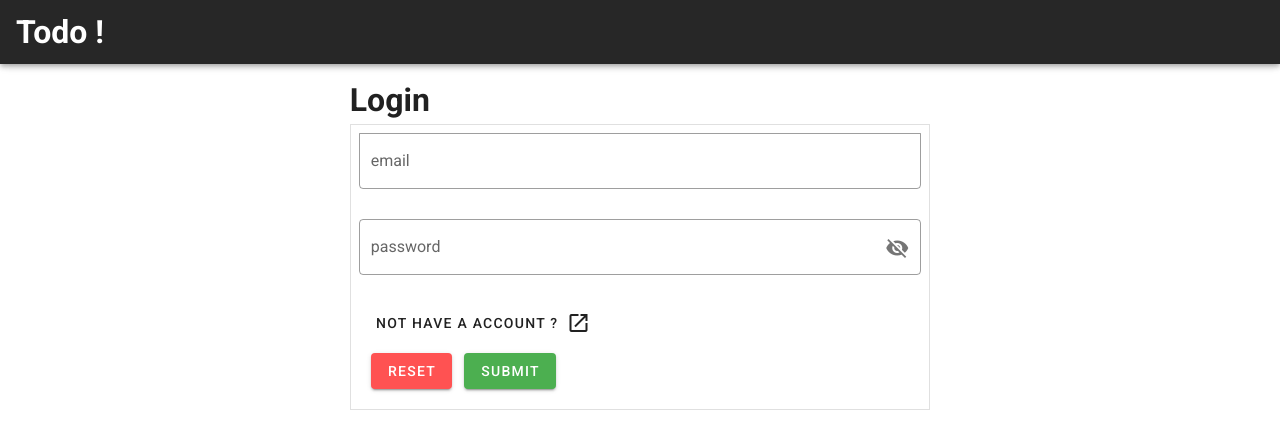
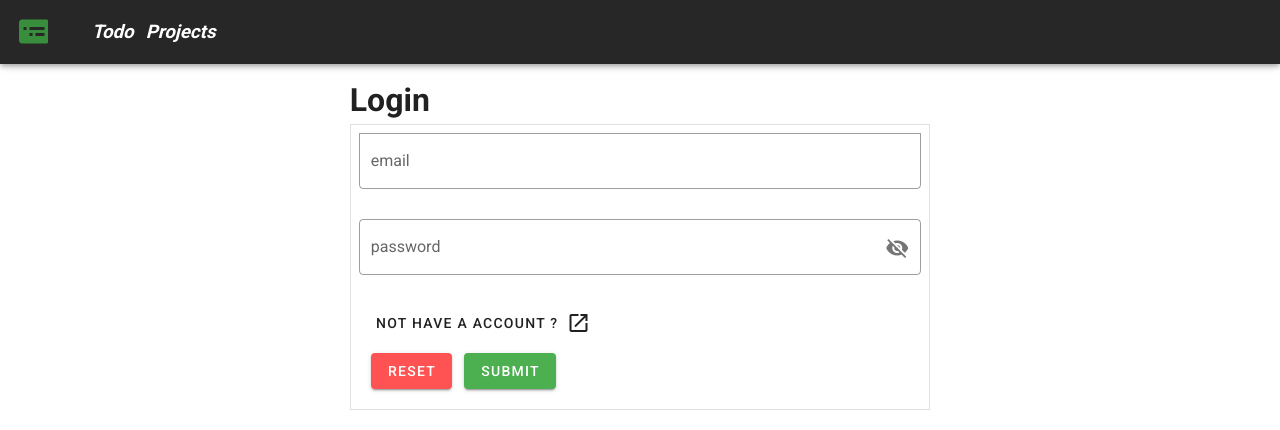
Before and after one commit to swarup260/todo-tracker-frontend, a Vue app: page / in a window 1280 px wide. Shown: the top 430 px of the page. Built offline with nearby package versions, Linux system fonts and the light colour scheme.

Commit message:
meun added in navbar

```diff
--- a/src/App.vue
+++ b/src/App.vue
@@ -1,7 +1,20 @@
 <template>
   <v-app>
     <v-app-bar app color="dark" dark>
-      <h1>Todo !</h1>
+      <v-app-bar-title >
+        <v-icon
+      large
+      color="green darken-2"
+    >
+      mdi-card-bulleted
+    </v-icon>
+      </v-app-bar-title>
+      <h3 class="ml-10">
+        <router-link class="font-italic white--text" to="/dashboard">Todo</router-link>
+      </h3>
+      <h3 class="ml-3">
+        <router-link class="font-italic white--text" to="/projects">Projects</router-link>
+      </h3>
       <v-spacer></v-spacer>
       <span v-if="user.username" class="flex-row d-flex">
         <span class="mr-1">{{ user.username }} </span>
@@ -116,4 +129,7 @@ export default {
 .pointer {
   cursor: pointer;
 }
+a{
+  text-decoration: none !important;
+}
 </style>
```
